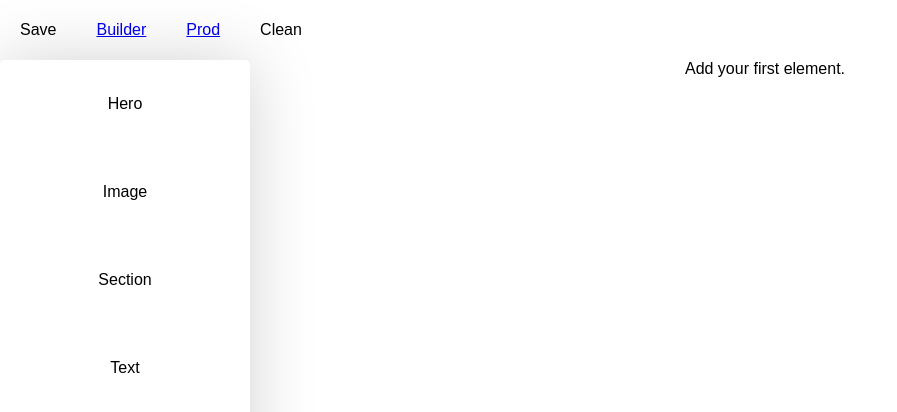
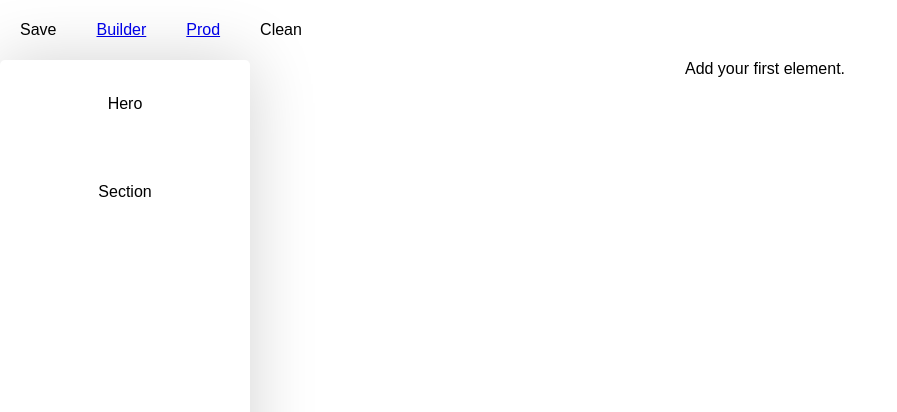
Before and after one commit to estellegresillon/page-builder, a React (Create React App) app: page / in a window 1280 px wide. Shown: the top 412 px of the page, without its empty margins (0-897 px from the left). Built offline with nearby package versions, Linux system fonts and the light colour scheme.

Commit message:
Dnd menu

```diff
--- a/src/components/Builder/index.jsx
+++ b/src/components/Builder/index.jsx
@@ -4,6 +4,7 @@ import styled from "styled-components";
 
 import Menu from "components/common/Menu";
 import { useBuilderContext } from "contexts";
+import { createNewItem } from "utils/helpers";
 
 import Row from "./Row";
 
@@ -49,6 +50,35 @@ const Builder = () => {
     }
   };
 
+  const onDragOver = (event) => {
+    event.preventDefault();
+    event.dataTransfer.dropEffect = "move";
+  };
+
+  const onDrop = (event) => {
+    event.preventDefault();
+
+    const componentName = event.dataTransfer.getData("application/builder");
+
+    const dropEl = event.target;
+    const items = [...sections];
+    const index = items.findIndex((section) => section.id === dropEl.id);
+
+    const newChild = createNewItem({
+      componentName,
+      attributes: {},
+      children: [],
+    });
+
+    if (index >= 0) {
+      items.splice(index + 1, 0, newChild);
+    } else {
+      items.push(newChild);
+    }
+
+    updateDocument(items);
+  };
+
   useEffect(() => {
     window.addEventListener("keydown", handleKeyDown);
     return () => window.removeEventListener("keydown", handleKeyDown);
@@ -61,8 +91,8 @@ const Builder = () => {
   return (
     <BuilderWrapper>
       <DragDropContext onDragEnd={handleOnDragEnd}>
-        <Menu onDragEnd={handleOnDragEnd} />
-        <PlayGroundWrapper>
+        <Menu />
+        <PlayGroundWrapper onDragOver={onDragOver} onDrop={onDrop}>
           {sections?.length > 0 ? (
             <Droppable droppableId="body" type="SECTION">
               {(provided) => (
@@ -125,4 +155,10 @@ const PlayGroundWrapper = styled.div`
 
 const RowWrapper = styled.div`
   width: 100%;
+
+  .placeholder {
+    background: pink;
+    width: 100%;
+    height: 100px;
+  }
 `;
--- a/src/components/BuilderComponents/Hero/index.jsx
+++ b/src/components/BuilderComponents/Hero/index.jsx
@@ -5,7 +5,7 @@ const Hero = forwardRef(({ children, item }, ref) => {
   const { attributes } = item;
 
   return (
-    <HeroWrapper $attributes={attributes} ref={ref}>
+    <HeroWrapper $attributes={attributes} id={item.id} ref={ref}>
       {children}
     </HeroWrapper>
   );
--- a/src/components/BuilderComponents/Image/index.jsx
+++ /dev/null
@@ -1,16 +0,0 @@
-import styled from "styled-components";
-
-const Image = ({ item, ...props }) => (
-  <ImageWrapper {...props}>{item.id}</ImageWrapper>
-);
-
-Image.componentName = "Image";
-
-export default Image;
-
-const ImageWrapper = styled.div`
-  background-color: red;
-  box-shadow: ${({ $isSelected }) =>
-    $isSelected ? "inset 0px 0px 0px 3px violet" : "none"};
-  height: 150px;
-`;
--- a/src/components/BuilderComponents/Text/index.jsx
+++ /dev/null
@@ -1,19 +0,0 @@
-import styled from "styled-components";
-
-const Text = ({ text = "Hello", ...props }) => (
-  <TextWrapper {...props}>{text}</TextWrapper>
-);
-
-Text.componentName = "Text";
-
-export default Text;
-
-const TextWrapper = styled.div`
-  align-items: center;
-  background-color: blue;
-  box-shadow: ${({ $isSelected }) =>
-    $isSelected ? "inset 0px 0px 0px 3px violet" : "none"};
-  height: 150px;
-  text-align: center;
-  width: 200px;
-`;
--- a/src/components/BuilderComponents/index.jsx
+++ b/src/components/BuilderComponents/index.jsx
@@ -1,7 +1,2 @@
-// Sections
 export { default as Hero } from "./Hero";
 export { default as Section } from "./Section";
-
-// Singles
-export { default as Image } from "./Image";
-export { default as Text } from "./Text";
--- a/src/components/common/Menu/index.jsx
+++ b/src/components/common/Menu/index.jsx
@@ -4,16 +4,21 @@ import { useBuilderContext } from "contexts";
 import React from "react";
 
 const Menu = () => {
-  const { addComponent, components } = useBuilderContext();
+  const { components } = useBuilderContext();
 
-  const onClick = (componentName) => {
-    addComponent({ componentName });
+  const onDragStart = (event, componentName) => {
+    event.dataTransfer.setData("application/builder", componentName);
+    event.dataTransfer.effectAllowed = "move";
   };
 
   return (
     <MenuWrapper>
       {Object.keys(components).map((component) => (
-        <Item key={component} onClick={() => onClick(component)}>
+        <Item
+          draggable
+          key={component}
+          onDragStart={(event) => onDragStart(event, component)}
+        >
           {component}
         </Item>
       ))}
--- a/src/contexts/index.jsx
+++ b/src/contexts/index.jsx
@@ -7,11 +7,9 @@ import {
 } from "react";
 
 import { getComponents } from "utils/getBuilderComponents";
-import { createNewItem } from "utils/helpers";
 import { getDocumentFromLocalStorage } from "utils/localStorage";
 
 const BuilderContext = createContext({
-  addComponent: () => {},
   components: [],
   json: [],
 });
@@ -22,16 +20,6 @@ export const BuilderProvider = ({ children, components = getComponents() }) => {
 
   const selectComponent = useCallback((item) => {
     setSelectedComponent(item);
-  }, []);
-
-  const addComponent = useCallback(({ componentName }) => {
-    const newChild = createNewItem({
-      componentName,
-      attributes: {},
-      children: [],
-    });
-
-    setJson((prevState) => [...prevState, newChild]);
   }, []);
 
   const removeComponent = useCallback(
@@ -68,7 +56,6 @@ export const BuilderProvider = ({ children, components = getComponents() }) => {
 
   const value = useMemo(
     () => ({
-      addComponent,
       components,
       json,
       removeComponent,
@@ -79,7 +66,6 @@ export const BuilderProvider = ({ children, components = getComponents() }) => {
       updateDocument,
     }),
     [
-      addComponent,
       components,
       json,
       removeComponent,
```
